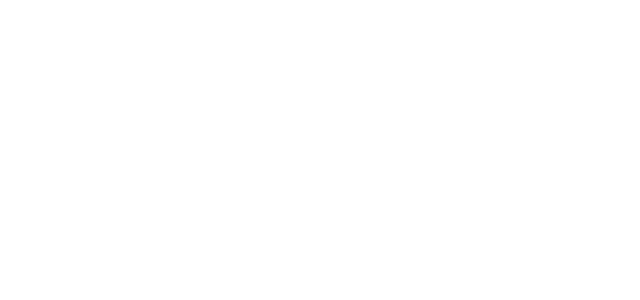
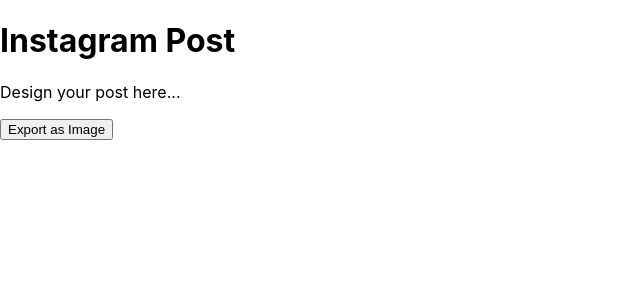
Before and after one commit to ehsandevs/social-post-creator, a React (Create React App) app: page /instagram in a window 1280 px wide. Before the commit this address had no page. Shown: the top 300 px of the page, without its empty margins (0-640 px from the left). Built offline with nearby package versions, Linux system fonts and the light colour scheme.

Commit message:
add InstagramPost component and implement image export functionality

```diff
--- a/package.json
+++ b/package.json
@@ -4,7 +4,9 @@
   "private": true,
   "dependencies": {
     "cra-template": "1.2.0",
+    "html-to-image": "^1.11.11",
     "react": "^19.0.0",
+    "react-component-export-image": "^1.0.0",
     "react-dom": "^19.0.0",
     "react-router-dom": "^7.1.1",
     "react-scripts": "5.0.1",
--- a/src/App.js
+++ b/src/App.js
@@ -1,5 +1,6 @@
 import { Routes, Route } from 'react-router-dom';
 import './App.css';
+import InstagramPost from './Pages/Instagram';
 
 function Home() {
   return (
@@ -26,6 +27,7 @@
     <Routes>
       <Route path="/" element={<Home />} />
       <Route path="/about" element={<About />} />
+      <Route path="/instagram" element={<InstagramPost />} />
     </Routes>
   );
 }
--- /dev/null
+++ b/src/Pages/Instagram.js
@@ -0,0 +1,38 @@
+import React, { useRef } from 'react';
+import { toPng } from 'html-to-image';
+
+function InstagramPost() {
+    const postRef = useRef();
+
+    const exportAsImage = () => {
+        if (postRef.current === null) {
+            return;
+        }
+
+        toPng(postRef.current)
+            .then((dataUrl) => {
+                const link = document.createElement('a');
+                link.download = 'instagram-post.png';
+                link.href = dataUrl;
+                link.click();
+            })
+            .catch((err) => {
+                console.error('Failed to export as image', err);
+            });
+    };
+
+    return (
+        <div className="InstagramPost">
+            <div ref={postRef} className="post-design">
+                {/* Add your design elements here */}
+                <h1>Instagram Post</h1>
+                <p>Design your post here...</p>
+            </div>
+            <button onClick={exportAsImage}>
+                Export as Image
+            </button>
+        </div>
+    );
+}
+
+export default InstagramPost;
```
Also changed, not shown: 1 other file (tests, documents, lock files or other folders).
